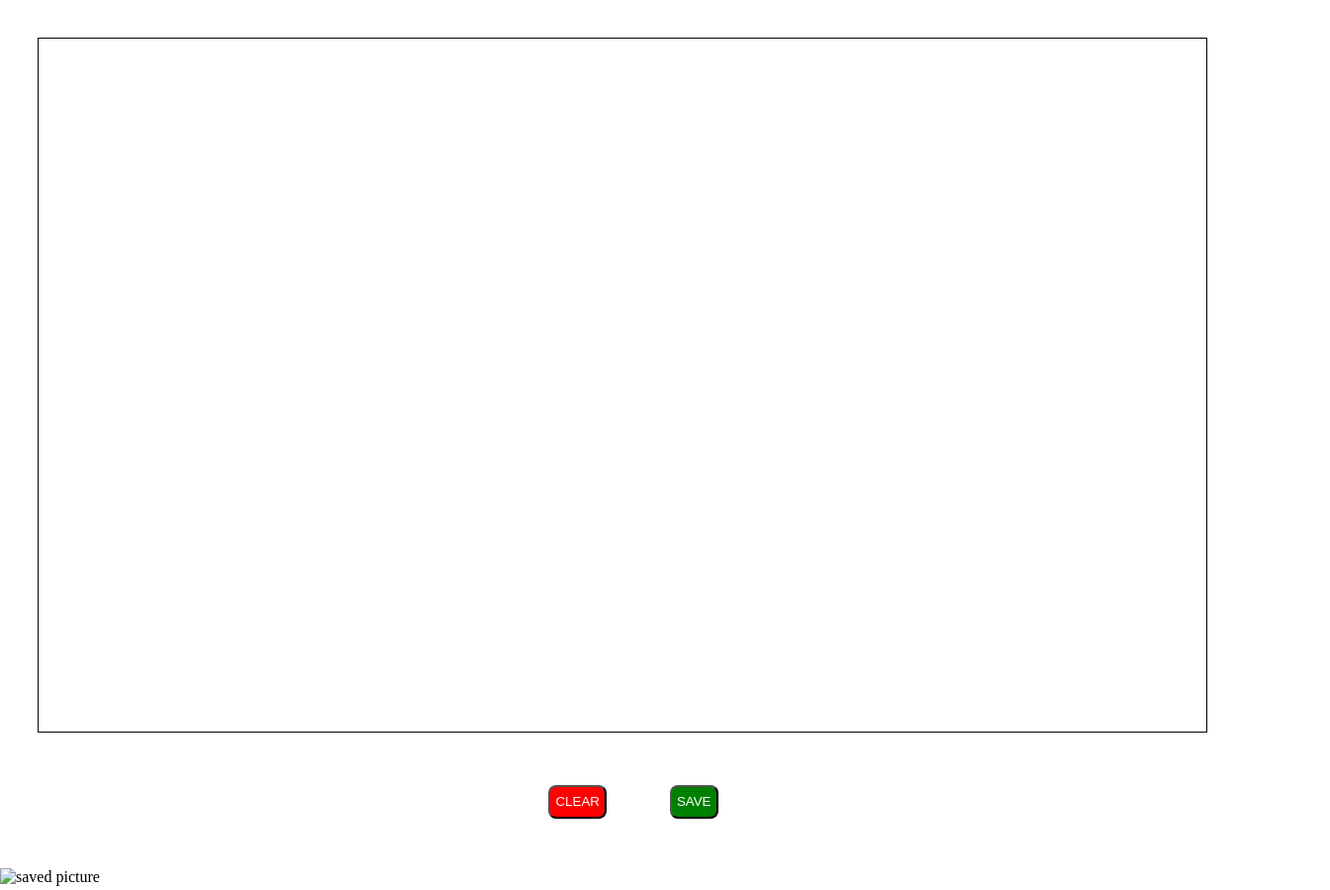
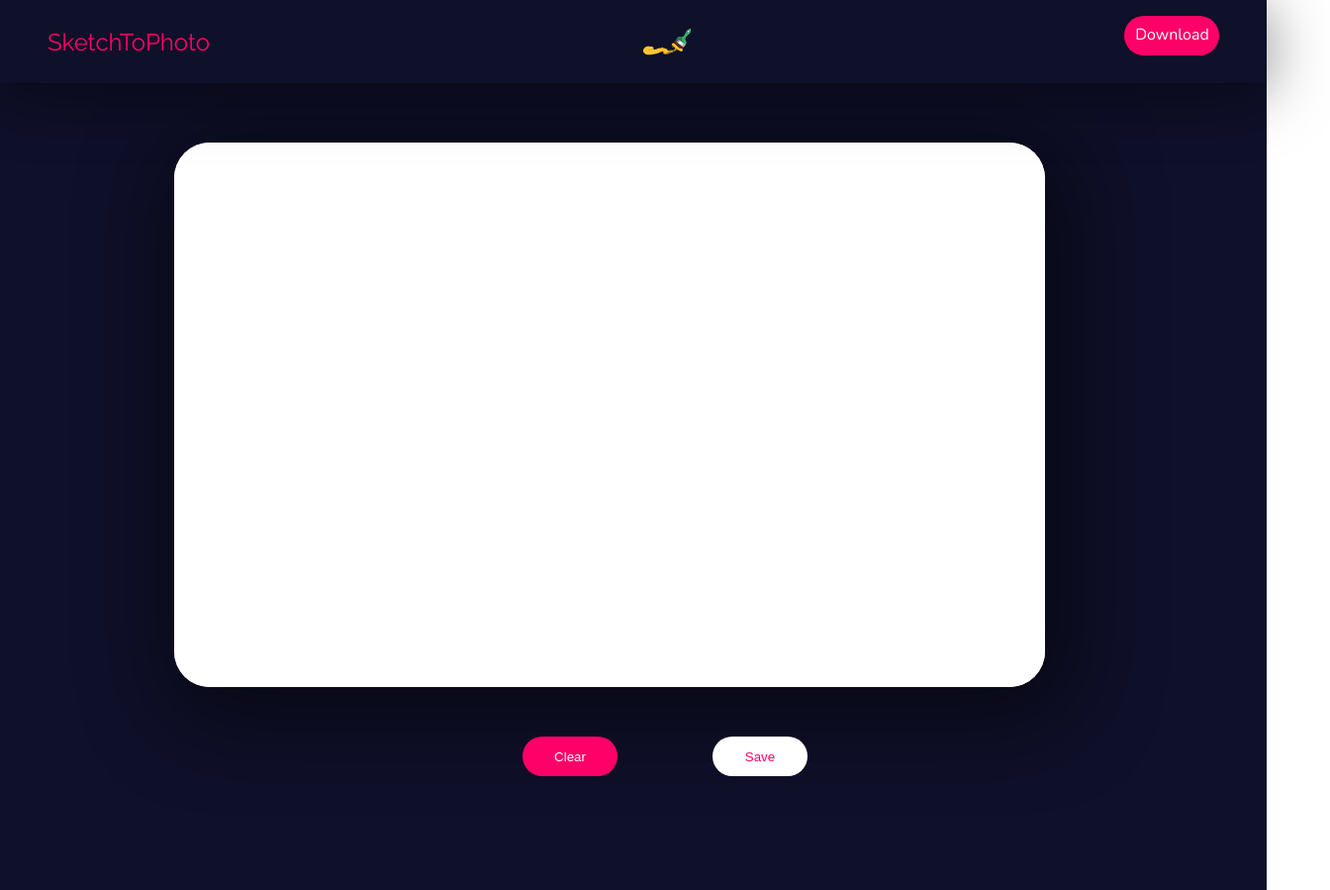
Before and after one commit to sudipt1999/drawing-app, a plain HTML site: page index.html in a window 1280 px wide. Shown: the top 899 px of the page at 99% size, 1344 px wide, since content can reach past the window. Drawn offline with nearby package versions, Linux system fonts and the light colour scheme.

Commit message:
added layout fix
just added some sober layout to this drawing app

```diff
--- a/index.html
+++ b/index.html
@@ -3,20 +3,43 @@
 
 <head>
     <title>SketchToPhoto</title>
+    <link href="https://fonts.googleapis.com/css?family=Nunito|Raleway&display=swap" rel="stylesheet">
     <link type="text/css" rel="stylesheet" href="style.css">
 </head>
 
 <body>
     <!--CODE TO BE WRITTEN HERE--->
+        <div class="header">
+            <nav class="navbar">
+                <h2 class="brand"> SketchToPhoto</h2>
+                <img class="logo" src="./SVG/logo.svg" alt="" srcset="">
+                <div class="button"> <span>Download</span> </div>
+            </nav>
+
+            <div id="canvasDiv"></div>
+
+            <div class="button-bars">
+                <button id="clear">Clear</button>
+                <button id="save">Save</button>
+              </div>
+        </div>
+
+              <div id="img-container">
+                 <img id="savedImg" alt="" src="">
+               </div>
+
+
+
+
     <!--creating a div for canvas where drawing is to be made-->
-    <div id="canvasDiv"></div>
+    <!-- <div id="canvasDiv"></div>
     <div class="button-bars">
         <button id="clear">CLEAR</button>
         <button id="save">SAVE</button>
     </div>
     <div id="img-container">
         <img id="savedImg" alt="saved picture" src="">
-    </div>
+    </div> -->
 </body>
 
 <script src="script.js"></script>
--- a/script.js
+++ b/script.js
@@ -6,8 +6,8 @@ const createCanvas=()=>{
         const canvas = document.createElement('canvas');
         const clearBtn=document.getElementById('clear');
         const saveBtn = document.getElementById('save');
-        let canvasHeight = window.innerHeight-100;
-        let canvasWidth  = window.innerWidth-100;
+        let canvasHeight = window.innerHeight-250;
+        let canvasWidth  = window.innerWidth-400;
         var clickX = new Array();
         var clickY = new Array();
         var clickDrag = new Array();
@@ -25,8 +25,8 @@ const createCanvas=()=>{
 
 
         canvas.setAttribute('id','canvas');
-        canvas.setAttribute('width',canvasWidth);
-        canvas.setAttribute('height',canvasHeight);
+        canvas.setAttribute('width', canvasWidth);
+        canvas.setAttribute('height', canvasHeight );
         canvas.setAttribute('class','border');
         canvas.setAttribute('background-color','#cb3594');
         canvasDiv.appendChild(canvas);
--- a/style.css
+++ b/style.css
@@ -1,42 +1,114 @@
-.border{
-    border: 1px solid black;
-}
+
 body{
     margin:0;
     padding:0;
 }
 
-#canvas{
-    align-content: center;
+/* Changes by Aniket (Contributor) */
+
+.header{
+    background-color: #0f1029;
+    height: 100vh;
 }
 
-#canvasDiv{
-    padding:3%;
+nav{
+    background-color: #0f1029;
+    box-shadow: 0 0.5rem 4rem -2px rgba(0, 0, 0, 0.52);
+    padding: 1rem 3rem;
+    min-height: 6.5vh;
+    position: fixed;
+    z-index: 10;
+    display: flex;
+    flex-direction: row;
+    justify-content: space-between;
+    margin: 0;
+    right: 0px;
+    left: 0px;
 }
 
-.button-bars
-{
-    align-content: center;
-    text-align: center;
+.brand{
+    font-family: 'Raleway', sans-serif;
+    font-weight: lighter;
+    color: #ff0068;
+    font-size: 1.5rem;
+    margin: 0;
+    align-self: center;
 }
 
-#clear , #save{
-    line-height: 20px;
-    border-radius:8px;
-    text-align: center;
-    background-color:red;
-    color:#fff;
-    padding:5px;
-    margin:10px 30px;
+.logo{
+    z-index: 1000;
+    width: 3rem;
+}
 
+.button{
+    height: 2.5rem;
+    width: 6rem;
+    background-color: #ff0068;
+    color: white;
+    border-radius: 20px;
+}
+
+.button > span{
+    font-size: 1rem;
+    margin: 0.5rem .7rem;
+    position: absolute;
+    font-family: 'Nunito', sans-serif;
+}
+
+#canvas{
+    margin-top: 9rem;
+    margin-left: 11rem;
+    background-color: white;
+    box-shadow: 11px 16px 84px 15px #00000085;
+    border-radius: 36px;
+}
+
+
+.button-bars{
+    position: absolute;
+    bottom: 0;
+    padding: 1rem 30rem;
+    display: flex;
+    align-self: center;
+}
+
+#clear{
+    height: 2.5rem;
+    width: 6rem;
+    background-color: #ff0068;
+    color: white;
+    margin: 0rem 3rem;
+    border: none;
+    border-radius: 20px;
+    outline: none;
+    cursor: pointer;
 }
 
 #save{
-    background-color: green;
+    height: 2.5rem;
+    width: 6rem;
+    background-color: white;
+    color: #ff0068;
+    margin: 0rem 3rem;
+    border: none;
+    border-radius: 20px;
+    outline: none;
+    cursor: pointer;
 }
 
-#savedImg
-{
-    display:block;
-    margin:40px auto;
+#savedImg{
+    height: 34rem;
+    width: 78rem;
+    position: absolute;
+    top: 150%;
+    border: 2px solid #ff0068;
+    border-radius: 36px;
+    background-color: white;
+    left: 50%;
+    transform: translate(-50%,-50%);
 }
+
+#img-container{
+    padding:25rem;
+    background-color: #0f1029;
+}
```
Also changed, not shown: SVG/logo.svg (added), preview.png (added).
